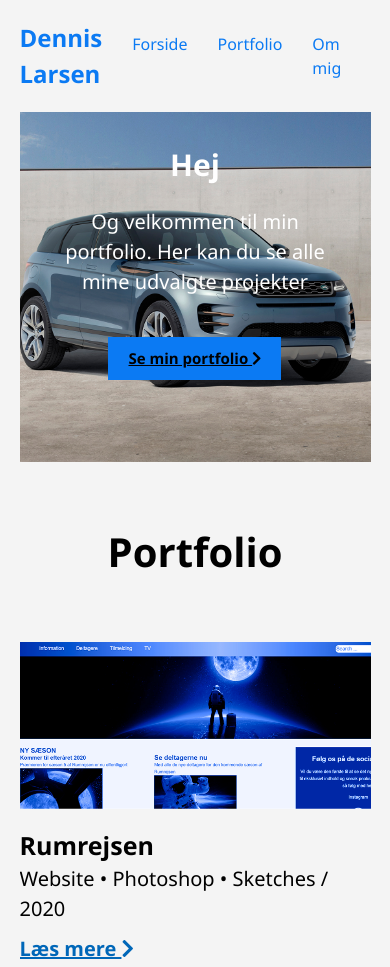
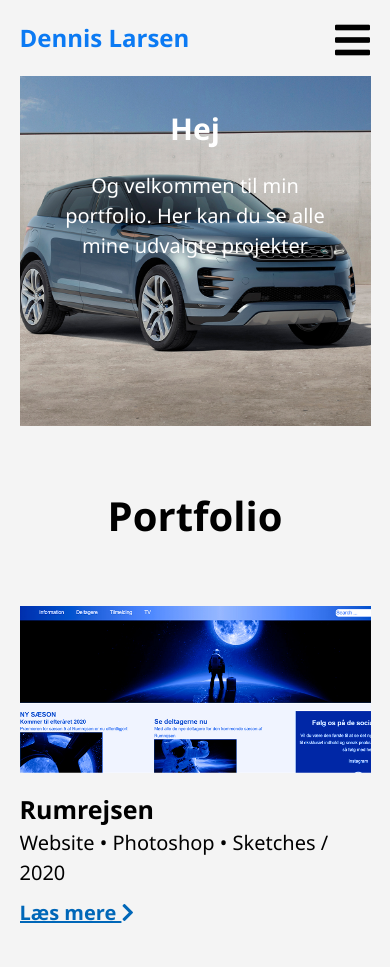
Before and after one commit to denzarsen/Dennis_portfolio, a plain HTML site: page index.html in a window 390 px wide. Shown: the top 967 px of the page. Drawn offline with Linux system fonts and the light colour scheme.

Commit message:
tilføjet burgermenu + rettelser

```diff
--- a/index.html
+++ b/index.html
@@ -13,6 +13,14 @@
 
     </head>
 <body>
+
+    <div class="menu-btn">
+        <i class="fas fa-bars fa-2x"></i>
+    </div>
+
+
+
+
     <!--wrapper-->
     <div class="wrapper">
 
@@ -45,8 +53,6 @@
     <div class="indhold">
         <h2>Hej</h2>
         <p>Og velkommen til min portfolio. Her kan du se alle mine udvalgte projekter</p>
-        <!--knap-->
-        <a href="#" class="btn"> Se min portfolio <i class="fas fa-chevron-right"></i></a>
     </div>
 </section>
 
@@ -72,7 +78,7 @@
     <div class="grid-item">
         <img src="./billeder/dans del.1.jpg" alt="Dans, dans, dans del. 1">
         <h4>Dans, dans dans (del. 1)</h4>
-        <p>Målgruppeanalyse • Personaer • Prototype• UX / 2020</p>
+        <p>Målgruppeanalyse • Personaer • Prototype • UX / 2020</p>
         <a href="#">Læs mere <i class="fas fa-chevron-right"></i></a>
     </div>
 
@@ -80,7 +86,7 @@
     <div class="grid-item">
         <img src="./billeder/dans del 2.jpg" alt="Dans, dans, dans del. 2">
         <h4>Dans, dans dans (del. 2)</h4>
-        <p>Målgruppeanalyse • Personaer • Prototype• UX / 2020</p>
+        <p>Målgruppeanalyse • Personaer • Prototype • UX / 2020</p>
         <a href="#">Læs mere <i class="fas fa-chevron-right"></i></a>
     </div>
 
@@ -88,7 +94,7 @@
     <div class="grid-item">
         <img src="./billeder/video.jpg" alt="Portrætvideo">
         <h4>Portrætvideo</h4>
-        <p>Målgruppeanalyse • Personaer • Prototype• UX / 2020</p>
+        <p>Målgruppeanalyse • Personaer • Prototype • UX / 2020</p>
         <a href="#">Læs mere <i class="fas fa-chevron-right"></i></a>
     </div>
 
@@ -96,7 +102,7 @@
     <div class="grid-item">
         <img src="./billeder/modular cars del.1.jpg" alt="Bag rettet del. 1">
         <h4>Bag rettet (del. 1)</h4>
-        <p>Målgruppeanalyse • Personaer • Prototype• UX / 2020</p>
+        <p>Målgruppeanalyse • Personaer • Prototype • UX / 2020</p>
         <a href="#">Læs mere <i class="fas fa-chevron-right"></i></a>
     </div>
 
@@ -104,7 +110,7 @@
     <div class="grid-item">
         <img src="./billeder/modular cars del.2.jpg" alt="Bag rettet del. 2">
         <h4>Bag rettet (del. 2)</h4>
-        <p>Målgruppeanalyse • Personaer • Prototype• UX / 2020</p>
+        <p>Målgruppeanalyse • Personaer • Prototype • UX / 2020</p>
         <a href="#">Læs mere <i class="fas fa-chevron-right"></i></a>
     </div>
 </div>
@@ -186,7 +192,7 @@
             <!--tekstboks-->
             <div class="kompetencer_tekstboks">
                 <p>Mit navn er Dennis Zamora Larsen. Jeg er 21 år gammel og bor i Skibby. I øjeblikket læser jeg multimediedesign på Zealand Sjællands Erhvervsakademi i Køge. Jeg er en person som trives med at arbejde sammen med andre i projekter. Jeg elsker at imødekomme nye udfordringer og så går jeg aldrig ind i et projekt uden at gøre det 100% færdigt.</p>
-                <p>Ønsker du at vide mere om min uddannesesbaggrund og tidligere jobs kan du læse mit CV.</p>
+                <p>Ønsker du at vide mere om min uddannelsesbaggrund og tidligere jobs kan du læse mit CV.</p>
                 <!--knap-->
                 <a href="#" class="btn"> Læs mit CV <i class="fas fa-chevron-right"></i></a>
             </div>
@@ -271,7 +277,12 @@
 </footer>
 
 
+<!--kommando som gør at når man trykker på burgermenuen, så kommer class .main-nav ul til at få ".vis" - tilføjet = .main-nav ul.vis. Og dermed bliver den aktiv, hvor den ellers var deaktiveret.-->
+<script>
+    document.querySelector('.menu-btn').addEventListener
+    ('click', () => document.querySelector(".main-nav ul")
+    .classList.toggle('vis'));
+</script>
 
 </body>
-
 </html>
--- a/style.css
+++ b/style.css
@@ -50,6 +50,21 @@ section {
 
 h4 {
     font-size: 20px;
+}
+
+/*Burgermenu - knappen*/
+.menu-btn {
+    cursor: pointer;
+    /*taget ud af hjemmesidens normale flow*/
+    position: absolute;
+    /*from top 20px*/
+    top: 20px;
+    /*from right 20px*/
+    right: 20px;
+    /*så den kan flyde oven på eksiterende elementer = svæver*/
+    z-index: 2;
+    /*Ønsker ikke at vise den til desktop version*/
+    display: none;
 }
 /*---SLUT GLOBAL---*/
 
@@ -385,6 +400,52 @@ footer p {
 /*----Media queries----*/
 /*only takes effect for 700 pixels or smaller. For tablets*/
 @media (max-width: 700px) {
+
+    /*burgermenu*/
+    .menu-btn {
+        /*nu vises burgermenuen. Ved 700px eller mindre*/
+        display: block;
+    }
+
+    /*links til burgermenuen*/
+    .main-nav ul {
+        display: block;
+        /*taget ud af almindelige flow*/
+        position: absolute;
+        top: 0;
+        left: 0;
+        background: lightgrey;
+        /*fylder halvdelen af skærmen*/
+        width: 50%;
+        /*40% af højden*/
+        height: 100%;
+        /*x-aksen skubbes til venstre side. Vil fjerne mellemrum der ellers var. 500px er den rykket helt ude af synsvinklen i venstre side*/
+        transform: translate(-500px);
+        /*slide in effekt. Transition venter på transform gør noget, så begynder transitionen*/
+        transition: transform 0.5s ease-in-out;
+        opacity: 0.9;
+        padding: 20px;
+        padding-left: 30px;
+    }
+
+/*style links i burgermenu*/
+    .main-nav ul li {
+        padding: 10px;
+        font-size: 20px;
+        border-bottom: blue 1px solid;
+    }
+
+    /*hvis den har en class med vis endelse bliver den vist*/
+    .main-nav ul.vis {
+        /*hvis den har class med .vis vil den skubbe frem til at være synlig fra 500px til 30px*/
+        transform: translate(-30px);
+    }
+
+
+
+
+
+
     /*velkommen*/
     .sektion_velkommen .indhold {
         margin-left: 0;
@@ -515,4 +576,5 @@ footer p {
 .container_kontakt .kompetencer_kontakt br {
     display: none;
     }
+
 }
```
Lines whose indentation alone changed are shown as unchanged.
